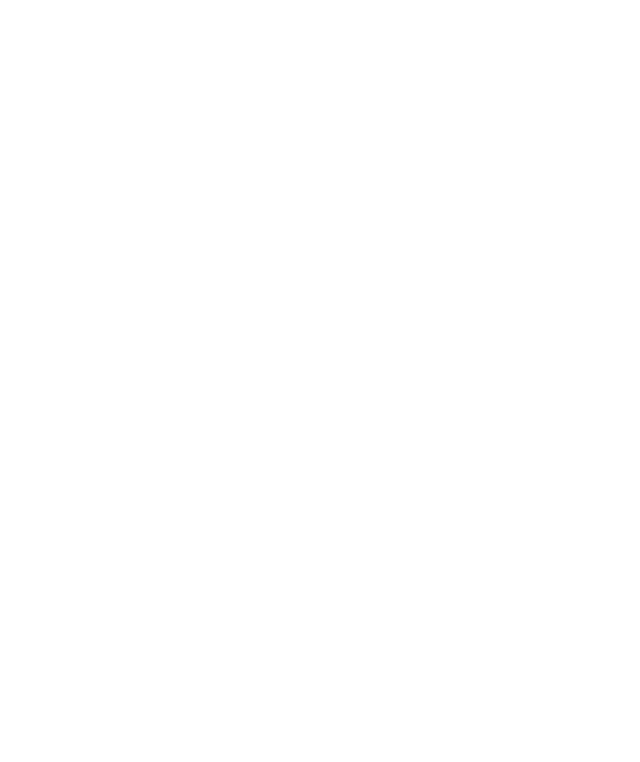
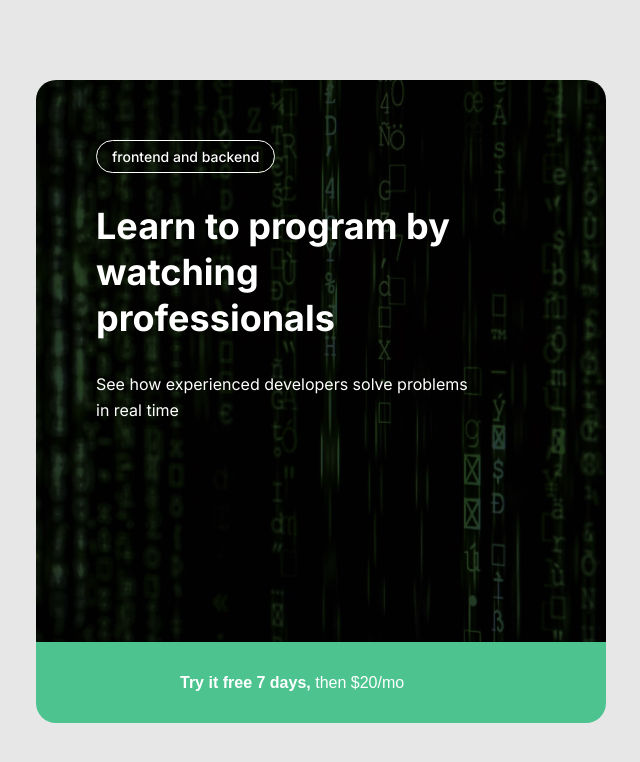
Before and after one commit to muslim0602/intro-form, a plain HTML site: page index.html in a window 1280 px wide. Shown: the whole page, without its empty margins (28-668 px from the left). Drawn offline with Linux system fonts and the light colour scheme.

Commit message:
Add  fonts style

```diff
--- a/index.html
+++ b/index.html
@@ -5,10 +5,29 @@
   <meta http-equiv="X-UA-Compatible" content="IE=edge">
   <meta name="viewport" content="width=device-width, initial-scale=1.0">
   <title>Project</title>
+  <link rel="preconnect" href="https://fonts.googleapis.com">
+  <link rel="preconnect" href="https://fonts.gstatic.com" crossorigin>
+  <link href="https://fonts.googleapis.com/css2?family=Inter:wght@400;500;700&display=swap" rel="stylesheet">
   <link rel="stylesheet" href="style/normalize.css">
   <link rel="stylesheet" href="style/style.css">
 </head>
 <body>
+  <main class="main-content">
+<div class="site-main-container container">
+  <section class="site-info">
+    <div class="site-info-main-content">
+      <span class="site-info-span">frontend and backend</span>
+      <h2 class="site-info-heading">Learn to program by watching professionals</h2>
+      <p class="site-info-text">See how experienced developers solve problems in real time</p>
+
+    </div>
+    <div class="site-info-footer"><b>Try it free 7 days,</b> then $20/mo</div>
+
+
+  </section>
+</div>
+
+  </main>
 
 <script src="js/main.js"></script>
 </body>
--- a/style/style.css
+++ b/style/style.css
@@ -19,7 +19,7 @@ body{
   font-family: "Arial", sans-serif;
   font-size: 16px;
   line-height: 1.5;
-  background-color: #fff;
+  background-color: #e7e7e7;
   color: #222;
 }
 
@@ -30,7 +30,7 @@ img{
 
 .container{
   width: 100%;
-  max-width: 1200px;
+  max-width: 1252px;
   padding-left: 50px;
   padding-right: 50px;
   margin-right: auto;
@@ -40,3 +40,98 @@ img{
 .main-content{
   flex-grow: 1;
 }
+
+/* MAIN-CONTENT */
+.main-content {
+  flex-grow: 1;
+}
+.site-main-container {
+
+
+}
+
+
+/* SITE-INFO */
+
+.site-info {
+  width: 570px;
+  height: 640px;
+  padding-top: 80px;
+  border-radius: 20px;
+}
+
+
+/* SITE-INFO-TOP */
+
+.site-info-main-content {
+  padding-top: 60px;
+  padding-bottom: 203px;
+  padding-left: 60px;
+  padding-right: 121px;
+  background-image: url("../img/info-img.jpg");
+  background-repeat: no-repeat;
+  background-position: center center;
+  background-size: cover;
+  border-radius: 20px 20px 0 0;
+
+}
+.site-info-span {
+  font-family: "Inter","Arial" , sans-serif;
+  font-style: normal;
+  font-weight: 500;
+  font-size: 14px;
+  text-align: center;
+  color: #FFFFFF;
+  display: inline-block;
+  padding: 5px 15px;
+  border: 1px solid #fff;
+  background-color: transparent;
+  border-radius: 41px;
+}
+.site-info-heading {
+  font-family: "Inter","Arial" , sans-serif;
+  font-style: normal;
+  font-weight: 700;
+  font-size: 36px;
+  line-height: 46px;
+  color: #fff;
+}
+.site-info-text {
+  height: 52px;
+  left: 14.17%;
+  right: 61.74%;
+  top: calc(50% - 52px/2 + 11px);
+  font-family: "Inter","Arial" , sans-serif;
+  font-style: normal;
+  font-weight: 400;
+  font-size: 16px;
+  line-height: 26px;
+  color: #fff;
+}
+.site-info-footer {
+  padding-top: 29px;
+  padding-bottom: 28px;
+  padding-left: 144px;
+  padding-right: 145px;
+  background-color: #4dc490;
+  border-radius: 0 0 20px 20px;
+  color: #fff;
+}
+
+
+
+@media
+only screen and (-webkit-min-device-pixel-ratio: 2),
+only screen and (   min--moz-device-pixel-ratio: 2),
+only screen and (     -o-min-device-pixel-ratio: 2/1),
+only screen and (        min-device-pixel-ratio: 2),
+only screen and (                min-resolution: 192dpi),
+only screen and (                min-resolution: 2dppx) {
+
+  .site-info-main-content{
+   background-image: url("../img/info-img@2x.jpg");
+  }
+
+}
+
+/* fonts : inter 500,700,400 */
```
Also changed, not shown: img/info-img.jpg (added), img/info-img@2x.jpg (added).
